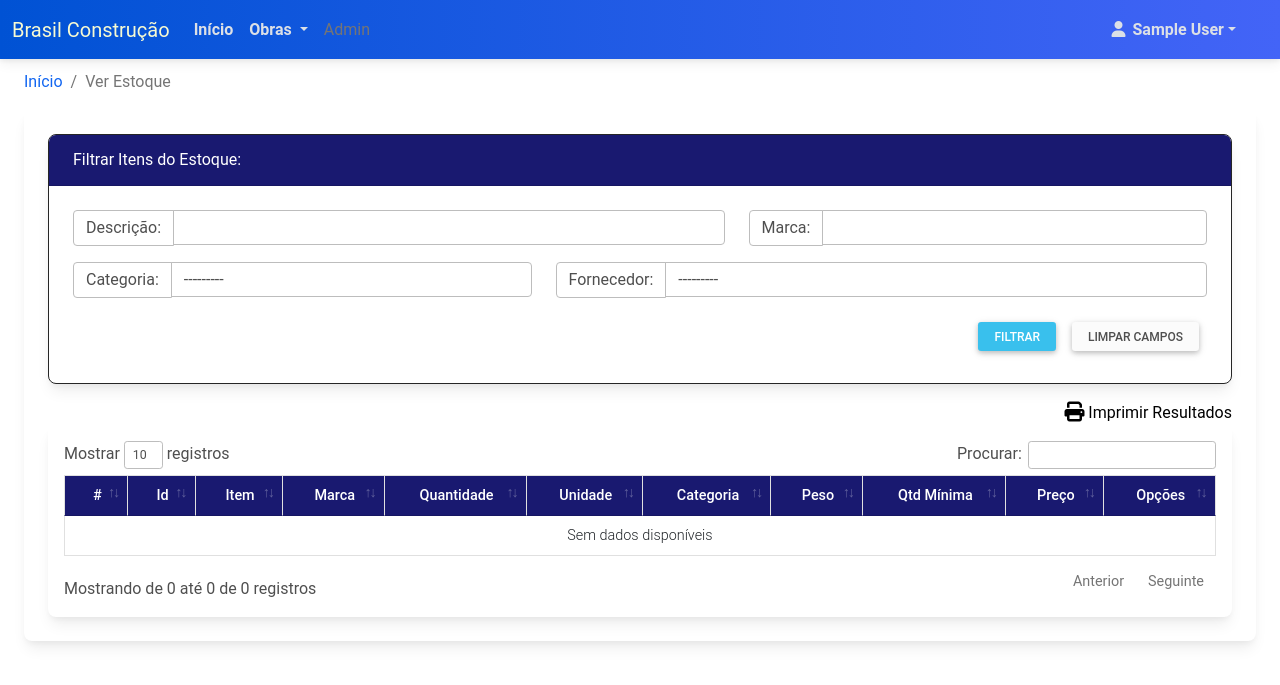
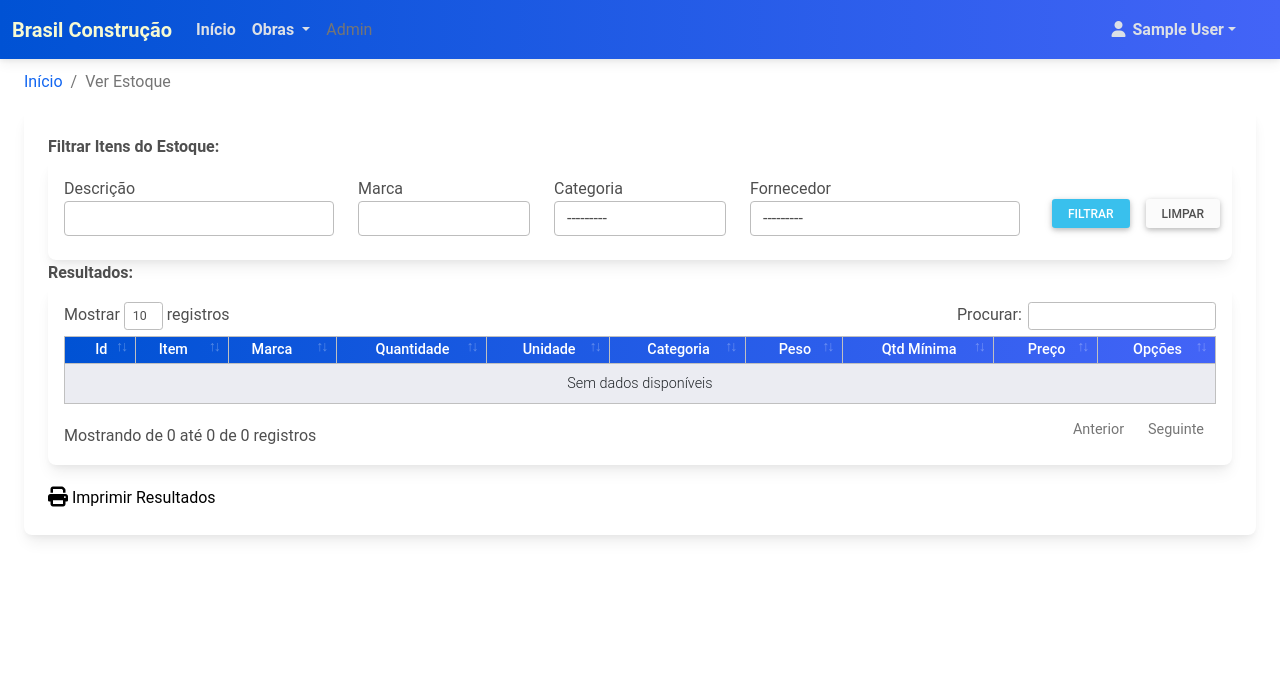
Before and after one commit to endjack/simoERP, a Django app: page /ver-estoque in a window 1280 px wide. Shown: the top 685 px of the page. Run offline with Django 3.2, Linux system fonts and the light colour scheme; the visitor is signed in with stand-in values (Sample User, id 1); data that the repository does not hold is empty; some libraries are stand-ins or nearby versions.

Commit message:
Novo Visual Ver-Estoque

```diff
--- a/simo/templates/base.html
+++ b/simo/templates/base.html
@@ -88,11 +88,11 @@
 
     .titulo-empresa{
         color: #f7fad2;
-        fontweight: bold;
+        font-weight: bold;
     }
     .titulo-empresa:hover{
         color: white;
-        fontweight: bold;
+        font-weight: bold;
     }
 
     .titulo-menu{
@@ -107,10 +107,20 @@
 
     .titulo-menu:hover{
         color: #f7fad2;
-        fontweight: bold;
+        font-weight: bold;
     }
 
+    .texto-enfase{
+      font-weight: bold;
+    }
 
+    .table-striped tbody tr:nth-of-type(odd) {
+      background-color:  rgba(72, 113, 248, 0.04);
+    }
+
+    .table-bordered td, .table-bordered th{
+      border-color: silver !important;
+  }
 
     </style>
     {% block styleHead %}{% endblock %}
--- a/simo/templates/estoque/ver-estoque.html
+++ b/simo/templates/estoque/ver-estoque.html
@@ -23,14 +23,15 @@
   </nav>
 </div>
 {% endblock %}
-
 {% block conteudo %}
 
+<div class="" style="border-color: #093637;">
 
-<div class="card mb-3 border border-dark" style="border-color: #093637;">
-  <div class="card-header text-white " style="background: MidnightBlue;">
-    Filtrar Itens do Estoque:</div>
-  <div class="card-body">
+  <div class="texto-enfase" style="">
+    Filtrar Itens do Estoque:
+  </div>
+
+  <div class="card p-3">
     <form method="get" id="form_filtro">
       {% csrf_token %}
 
@@ -39,57 +40,59 @@
       {% endfor %}
 
 
-  <div class="form-group row mb-3">
-    <div class="col-7">
-      <div class="input-group">
-        <div class="input-group-text">Descrição:</div>
-        {% render_field filter.form.descricao class="form-control " name="descricao"%}
+      <div class="form-group row mb-2">
+        <div class="col-3">
+          <div class="col-12">
+            <label for="inputDescricao" class="">Descrição</label>
+            {% render_field filter.form.descricao class="form-control" id="inputDescricao" name="descricao"%}
           </div>
+
         </div>
-    <div class="col-5">
-      <div class="input-group">
-        <div class="input-group-text">Marca:</div>
-        {% render_field filter.form.marca class="form-control" name="marca"%}
+        <div class="col-2">
+          <div class="col-12">
+            <label for="inputmarca" class="">Marca</label>
+            {% render_field filter.form.marca class="form-control" id="inputmarca" name="marca"%}
           </div>
+
+        </div>
+
+        <div class="col-2">
+          <div class="col-12">
+            <label for="inputCategoria" class="">Categoria</label>
+            {% render_field filter.form.item__categoria  class="form-control" id="inputCategoria" name="categoria"%}
+          </div>
+
+        </div>
+
+        <div class="col-3">
+          <div class="col-12">
+            <label for="inputFornecedor" class="">Fornecedor</label>
+            {% render_field filter.form.item__fornecedor  class="form-control" id="inputFornecedor" name="fornecedor"%}
           </div>
         </div>
 
-<div class="form-group row mb-3">
-    <div class="col-5">
-      <div class="input-group">
-        <div class="input-group-text">Categoria:</div>
-        {% render_field filter.form.item__categoria class="form-control" name="categoria"%}
-      </div>
-    </div>
-  <div class="col-7">
-    <div class="input-group">
-      <div class="input-group-text">Fornecedor:</div>
-      {% render_field filter.form.item__fornecedor class="form-control" name="fornecedor"%}
-    </div>
-  </div>
+        <div class="col-2 d-flex align-items-end">
+          <input form="form_filtro" class="btn btn-sm btn-info m-2" type="submit" value="Filtrar" />
+          <a class="btn btn-sm btn-light m-2" href="{% url 'ver-estoque' %}">Limpar</a>
         </div>
 
-  <div class="d-flex justify-content-end">
-    <input form="form_filtro" class="btn btn-sm btn-info m-2" type="submit" value="Filtrar" />
-    <a class="btn btn-sm btn-light m-2" href="{% url 'ver-estoque' %}">Limpar Campos</a>
       </div>
 
   </form>
 </div>
 </div>
 
-
-<div class="d-flex justify-content-end"><a href="{% url 'imprimir-resultados' %}"  target="_blank" title="Imprimir Resultados"><span style="color: black;"><i class="fas fa-print fa-lg"></i> Imprimir Resultados</span></a>
+<div class="texto-enfase " style="">
+Resultados:
 </div>
 
 <div class="card p-3" style="border-color: #093637;">
-  <table class="table table-sm table-bordered tabela-listar">
-    <thead class="card-header text-white text-center" style="background: MidnightBlue;">
-    <tr>
-      <th scope="col">#</th>
+  <table class="table table-sm table-bordered table-striped tabela-listar">
+    <thead class="card-header text-white text-center" style="background: linear-gradient(to right, #0052D4, #4364F7);">
+    <tr style="LINE-HEIGHT:10px">
       <th scope="col">Id</th>
-      <th scope="col">Item</th>
-      <th scope="col">Marca</th>
+      <th scope="col" style="text-align: left;">Item</th>
+      <th scope="col" style="text-align: left;">Marca</th>
       <th scope="col">Quantidade</th>
       <th scope="col">Unidade</th>
       <th scope="col">Categoria</th>
@@ -99,28 +102,32 @@
       <th scope="col">Opções</th>
     </tr>
   </thead>
-  <tbody>
+  <tbody >
     {% for estoque in filter.qs %}
-    <tr>
-      <td>{{forloop.counter}}</td>
+    {% if estoque.quantidade %}
+    <tr style="LINE-HEIGHT:10px;">
+    {% else %}
+      <tr style="LINE-HEIGHT:10px; color:red">
+    {% endif %}
+
       <td>{{estoque.item.pk}}</td>
-      <td>
-        <a class="thumbnail" href="{% url 'detalhar-item' estoque.item.pk %}">{{estoque.item.descricao}}
+      <td style="text-align: left; ">
+        <a style="text-decoration: none; color: inherit;" class="thumbnail" href="{% url 'detalhar-item' estoque.item.pk %}">{{estoque.item.descricao}}
         {% if estoque.item.imagem %}
         <span><img src="{{estoque.item.imagem.url}}" style="max-height:200px;max-width:240px"/></span></a>
         {% endif %}</a>
         </td>
 
       {% if estoque.item.marca %}
-        <td>{{estoque.item.marca}}</td>
+        <td style="text-align: left;">{{estoque.item.marca}}</td>
       {% else %}
-        <td>-</td>
+        <td style="text-align: left;">-</td>
       {% endif %}
 
       {% if estoque.quantidade %}
         <td>{{estoque.quantidade}}</td>
       {% else %}
-        <td><span style="color:red">Sem Entrada</span></td>
+        <td><span style="font-weight: bold;">0</span></td>
       {% endif %}
 
       <td>{{estoque.item.unid_medida}}</td>
@@ -143,7 +150,13 @@
 </table>
 </div>
 
+
+<div class="" style="margin-top:20px">
+  <a href="{% url 'imprimir-resultados' %}"  target="_blank" title="Imprimir Resultados"><span style="color: black;"><i class="fas fa-print fa-lg"></i> Imprimir Resultados</span></a>
+</div>
+
 {% endblock%}
+
 
 {% block jquery %}
 <script src="../static/js/datatables.min.js"></script>
```
Lines whose indentation alone changed are shown as unchanged.
